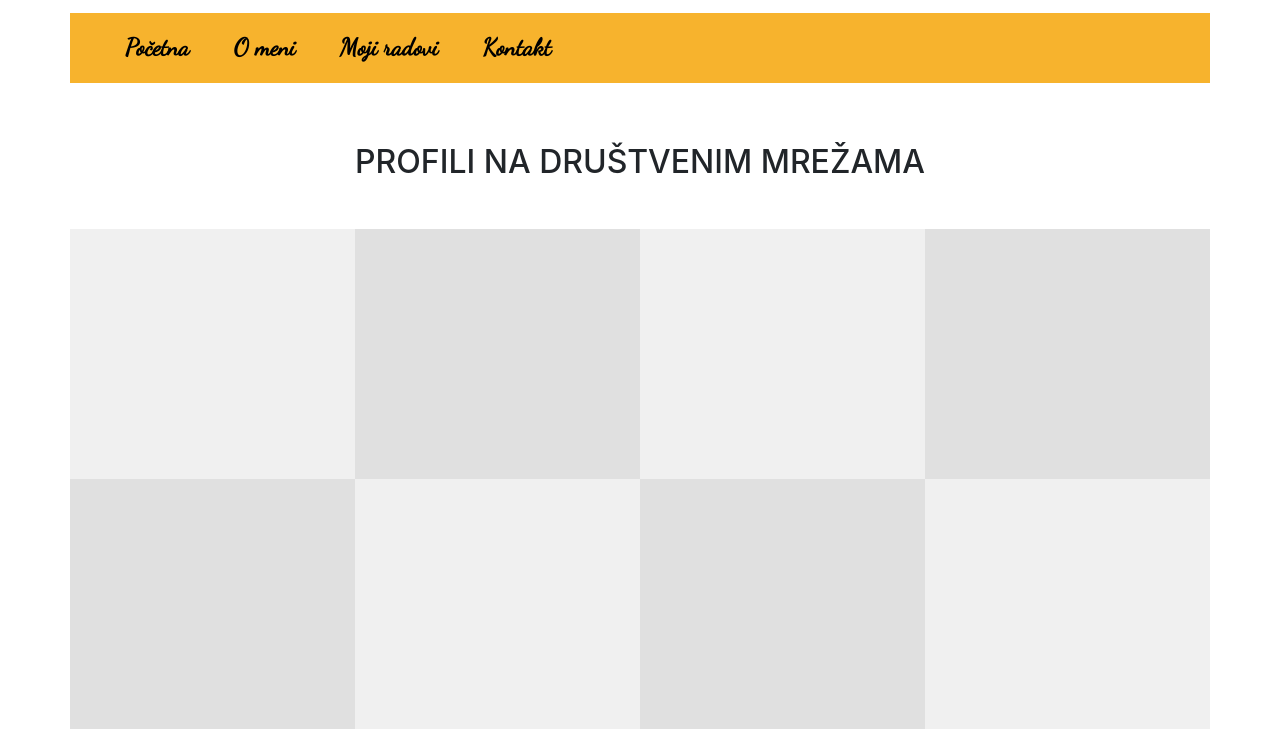
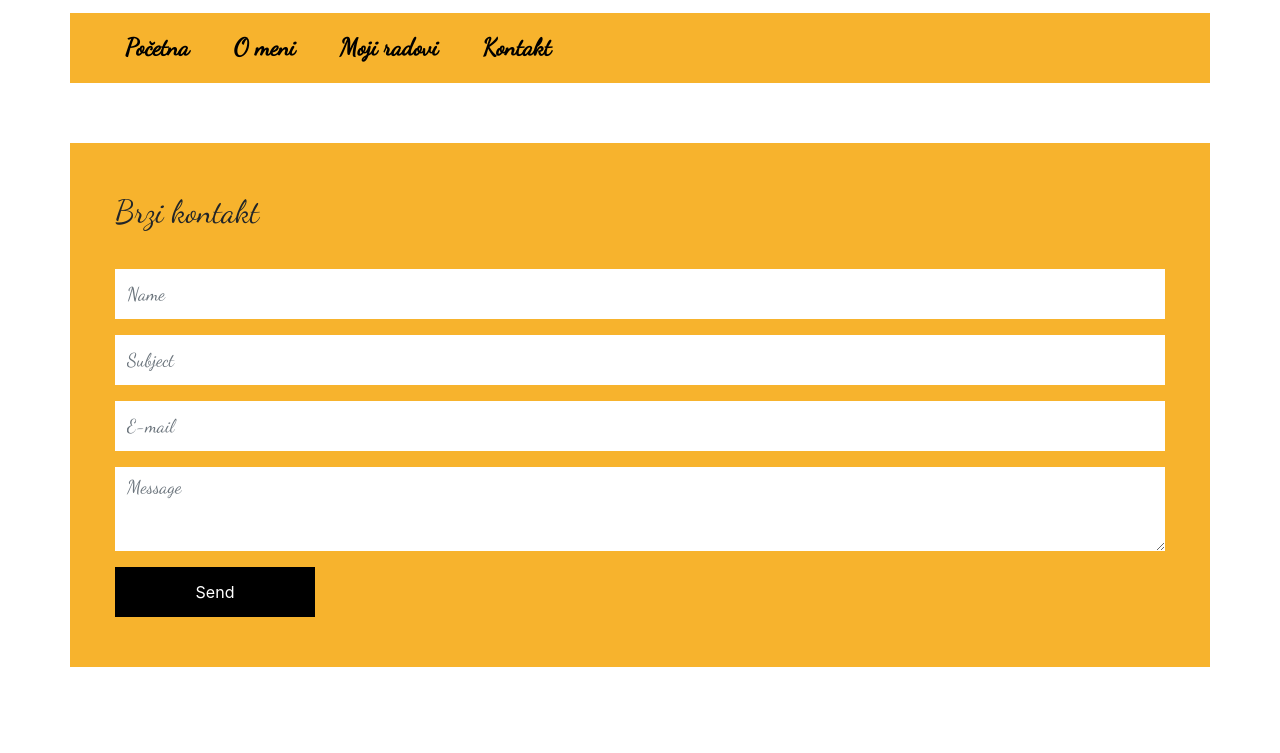
Before and after one commit to tinchy2301/Photos-by-Tinchy, a plain HTML site: page kontakt.html in a window 1280 px wide. Shown: the part 387-1140 px from the top of the page. Drawn offline with nearby package versions, Linux system fonts and the light colour scheme; some packages are replaced by stand-ins of ours; a script that the page names is missing.

Commit message:
Add files via upload

```diff
--- a/kontakt.html
+++ b/kontakt.html
@@ -37,22 +37,7 @@
 			</div>
 			<!-- ************** Navigacija / kraj ************** -->
 
-			<!-- ************** Društvene mreže / početak ************** -->
-			<div class="row social-profiles">
-				<div class="col-12">
-					<h1>Profili na društvenim mrežama</h1>
-				</div>
-				<div class="col-md-3 social-profile svijetlo-siva"><p><a href="#"><span class="socicon-facebook"></span></a></p></div>
-				<div class="col-md-3 social-profile tamno-siva"><p><a href="#"><span class="socicon-twitter"></span></a></p></div>
-				<div class="col-md-3 social-profile svijetlo-siva"><p><a href="#"><span class="socicon-instagram"></span></a></p></div>
-				<div class="col-md-3 social-profile tamno-siva"><p><a href="#"><span class="socicon-googleplus"></span></a></p></div>
-				<div class="col-md-3 social-profile tamno-siva"><p><a href="#"><span class="socicon-dribbble"></span></a></p></div>
-				<div class="col-md-3 social-profile svijetlo-siva"><p><a href="#"><span class="socicon-behance"></span></a></p></div>
-				<div class="col-md-3 social-profile tamno-siva"><p><a href="#"><span class="socicon-linkedin"></span></a></p></div>
-				<div class="col-md-3 social-profile svijetlo-siva"><p><a href="#"><span class="socicon-vimeo"></span></a></p></div>
-			</div>
 
-			<!-- ************** Društvene mreže / kraj ************** -->
 
 			<!-- ************** Kontakt / početak ************** -->
 			<div class="row kontakt">
```
